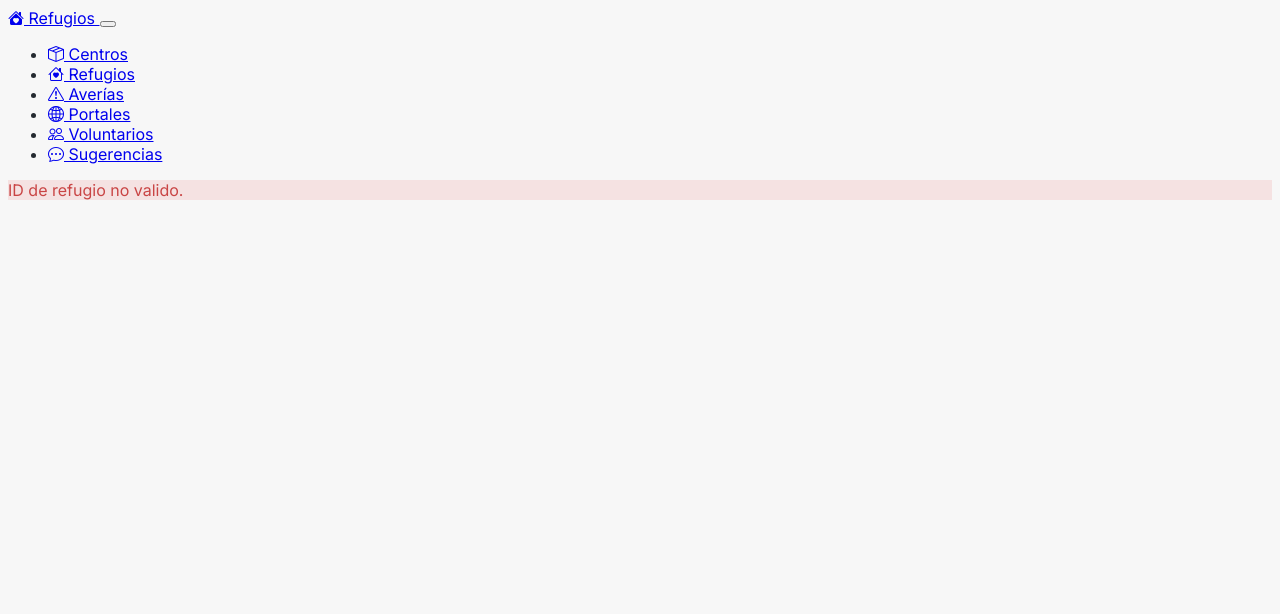
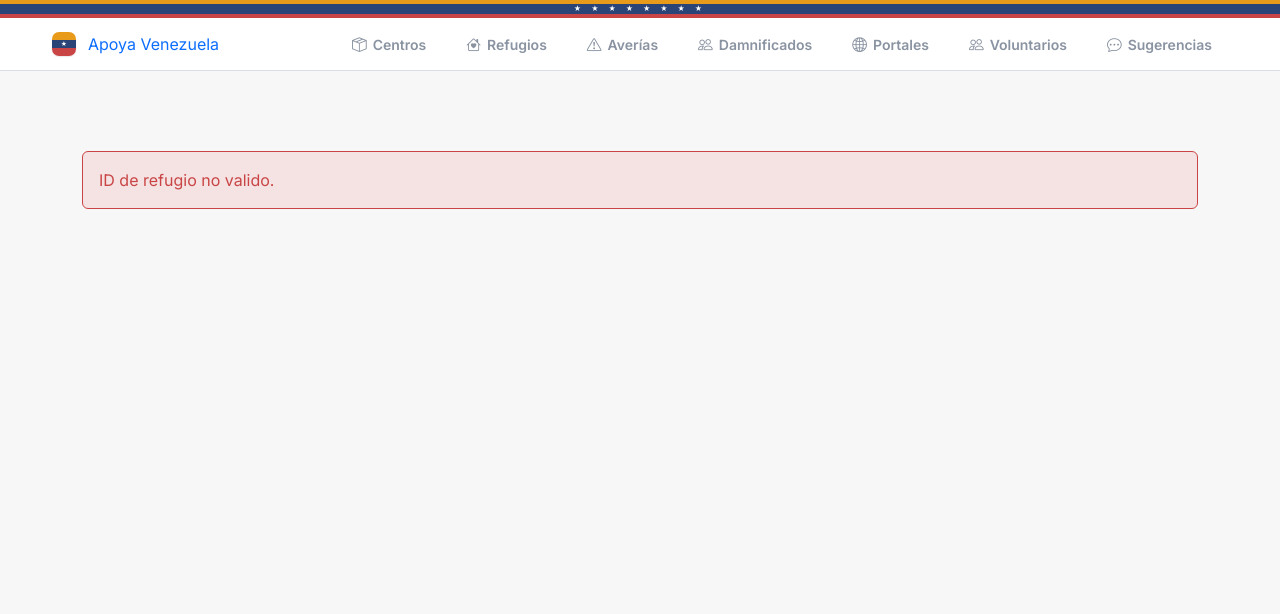
Before and after one commit to FawziL/acopio, a PHP site: page /views/refugio.php in a window 1280 px wide. Shown: the top 614 px of the page. Run offline with PHP 8.4, Linux system fonts and the light colour scheme; some libraries are stand-ins or nearby versions.

Commit message:
refactor: update centro and refugio views to use partials for navbar and improve consistency

```diff
--- a/views/refugio.php
+++ b/views/refugio.php
@@ -6,44 +6,16 @@
     <meta name="viewport" content="width=device-width, initial-scale=1.0">
     <title>Refugio - Apoya Venezuela</title>
     <?php require_once __DIR__ . '/partials/head.php'; ?>
+    <link href="https://cdn.jsdelivr.net/npm/bootstrap@5.3.3/dist/css/bootstrap.min.css" rel="stylesheet">
     <link rel="stylesheet" href="https://cdn.jsdelivr.net/npm/bootstrap-icons@1.11.3/font/bootstrap-icons.min.css">
     <link rel="stylesheet" href="/assets/css/styles.css">
     <script src="https://challenges.cloudflare.com/turnstile/v0/api.js" async defer></script>
 </head>
 <body>
-    <nav class="navbar navbar-expand-lg navbar-dark bg-danger">
-        <div class="container">
-            <a class="navbar-brand fw-bold" href="/">
-                <i class="bi bi-house-heart-fill"></i> Refugios
-            </a>
-            <button class="navbar-toggler" type="button" data-bs-toggle="collapse" data-bs-target="#navbarNav">
-                <span class="navbar-toggler-icon"></span>
-            </button>
-            <div class="collapse navbar-collapse" id="navbarNav">
-                <ul class="navbar-nav ms-auto">
-                    <li class="nav-item">
-                        <a class="nav-link" href="/centros-acopio"><i class="bi bi-box-seam"></i> Centros</a>
-                    </li>
-                    <li class="nav-item">
-                        <a class="nav-link" href="/refugios"><i class="bi bi-house-heart"></i> Refugios</a>
-                    </li>
-                    <li class="nav-item">
-                        <a class="nav-link" href="/averias/lista"><i class="bi bi-exclamation-triangle"></i> Averías</a>
-                    </li>
-                    <li class="nav-item">
-                        <a class="nav-link" href="/portales"><i class="bi bi-globe2"></i> Portales</a>
-                    </li>
-                    <li class="nav-item">
-                        <a class="nav-link" href="/voluntarios/lista"><i class="bi bi-people"></i> Voluntarios</a>
-                    </li>
-                    <li class="nav-item">
-                        <a class="nav-link" href="/sugerencias"><i class="bi bi-chat-dots"></i> Sugerencias</a>
-                    </li>
-                </ul>
-            </div>
-        </div>
-    </nav>
+    <?php $activeNav = 'refugio'; ?>
+    <?php require_once __DIR__ . '/partials/navbar.php'; ?>
 
+    <main class="av-main">
     <?php
     $id = (int)($_GET['id'] ?? 0);
     if (!$id) {
```
Also changed, not shown: views/centro.php (+1 -9 lines).
